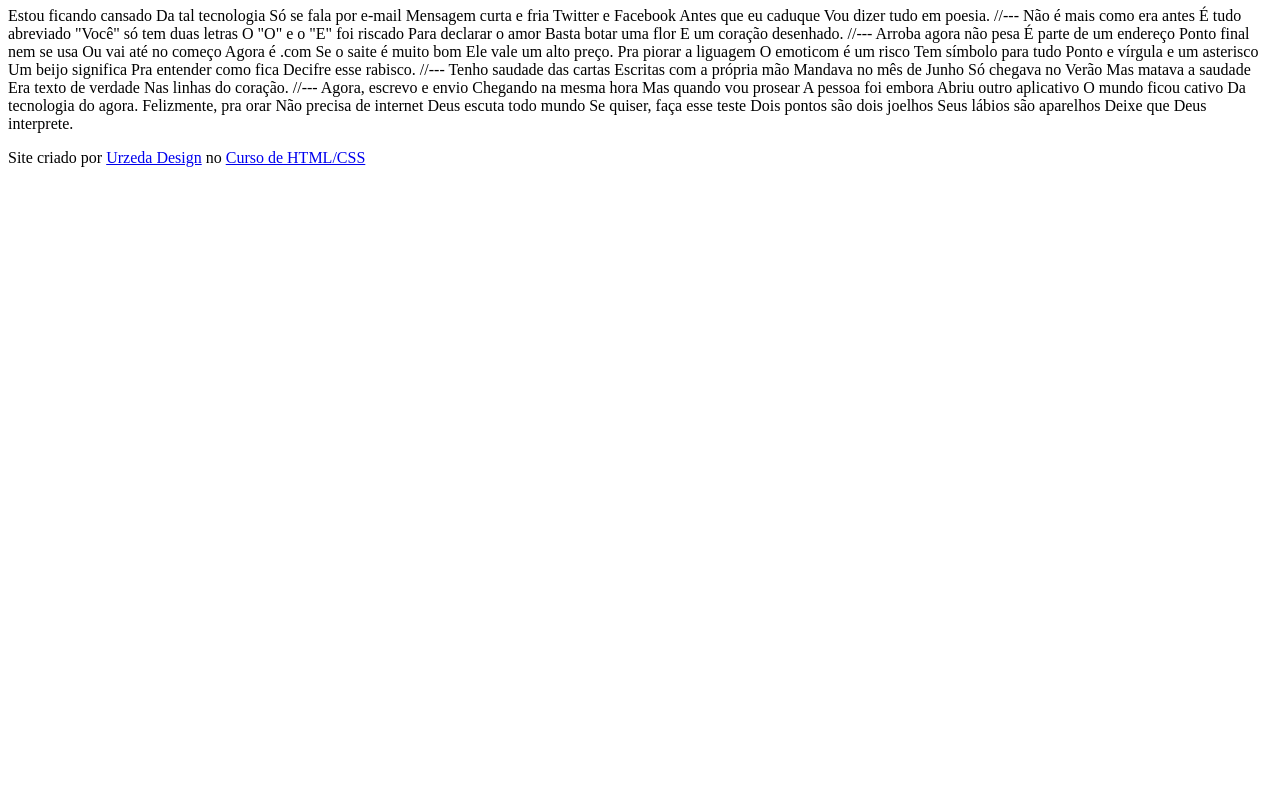
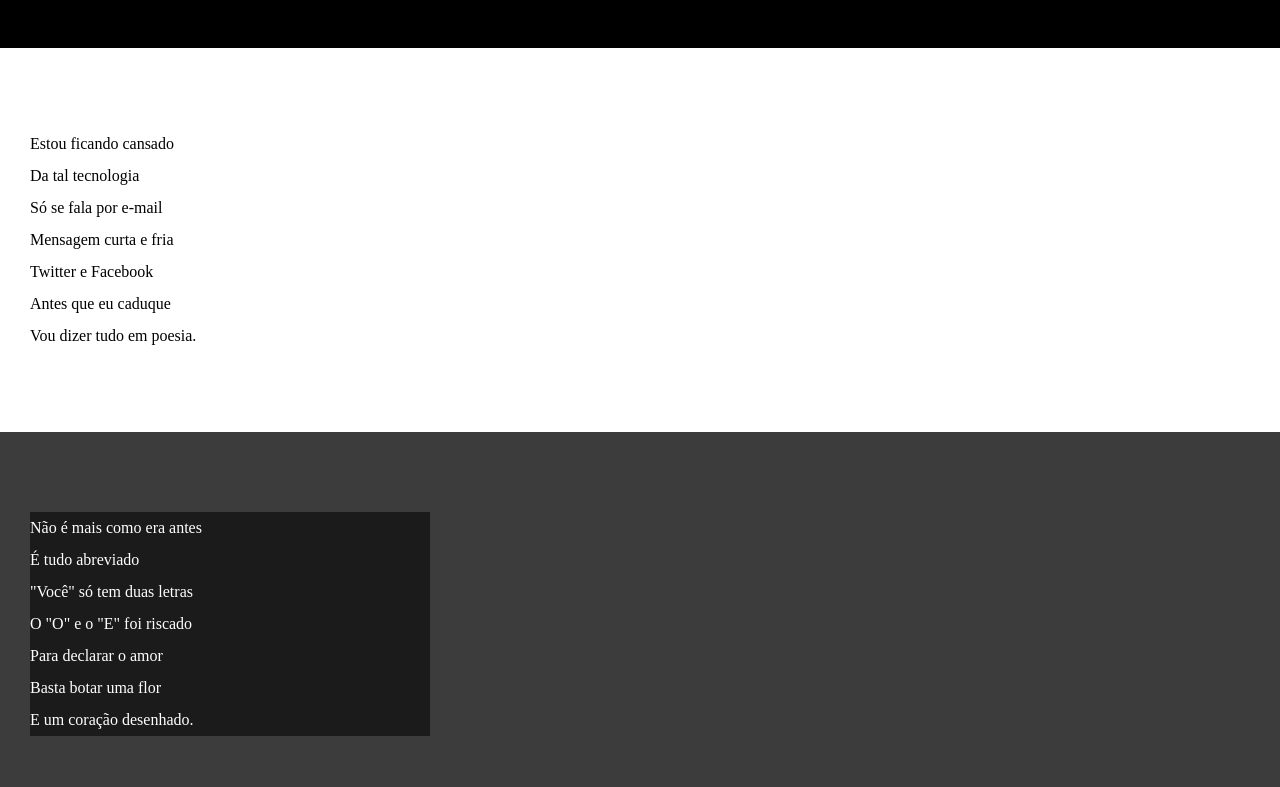
Before and after one commit to eberurzeda/html-css, a plain HTML site: page d012/index.html in a window 1280 px wide. Shown: the part 107-894 px from the top of the page. Before the commit the page ends 800 px from the top, so only its background shows below. Drawn offline with Linux system fonts and the light colour scheme.

Commit message:
Atualização do d012

```diff
--- /dev/null
+++ b/d012/estilo/style.css
@@ -0,0 +1,66 @@
+@charset "UTF-8";
+
+* {
+    margin: 0px;
+    padding: 0px;
+}
+
+htmal, body {
+    min-height: 100vh;
+    background-color: darkgrey;
+}
+
+header {
+    background-color: black;
+    color: white;
+    text-align: center;
+}
+
+header > h1 {
+    padding-top: 50px;
+    font-variant: small-caps;
+
+}
+
+header > p {
+    padding-bottom: 50px;
+}
+
+a {
+    color: white;
+    text-decoration: none;
+    font-weight: bolder;
+}
+
+a:hover {
+    text-decoration: underline;
+}
+
+section {
+    padding-top: 10vh;
+    padding-bottom: 10vh;
+    line-height: 2em;
+    padding-left: 30px;
+}
+
+section.normal {
+    background-color: white;
+    color: black;
+}
+
+section.imagem {
+    background-color: rgba(0, 0, 0, 0.644);
+    color: white;
+}
+
+section.imagem > p {
+    width: 400px;
+    background-color: rgba(0, 0, 0, 0.541);
+}
+
+footer {
+    background-color: black;
+    color: white;
+    text-align: center;
+    padding: 10px;
+}
--- a/d012/index.html
+++ b/d012/index.html
@@ -4,6 +4,7 @@
     <meta charset="UTF-8">
     <meta name="viewport" content="width=device-width, initial-scale=1.0">
     <title>Cordel Moderno</title>
+    <link rel="stylesheet" href="estilo/style.css">
 </head>
 <body>
     <header>
@@ -16,69 +17,91 @@
 
     </header>
 
-    Estou ficando cansado
-    Da tal tecnologia
-    Só se fala por e-mail
-    Mensagem curta e fria
-    Twitter e Facebook
-    Antes que eu caduque
+    <section class="normal">
+        <p>
+            Estou ficando cansado <br>
+            Da tal tecnologia <br>
+            Só se fala por e-mail <br>
+            Mensagem curta e fria <br>
+            Twitter e Facebook <br>
+            Antes que eu caduque <br>
             Vou dizer tudo em poesia.
+        </p>
+    </section>
 
-    //---
 
-    Não é mais como era antes
-    É tudo abreviado
-    "Você" só tem duas letras
-    O "O" e o "E" foi riscado
-    Para declarar o amor
-    Basta botar uma flor
+
+    <section class="imagem">
+        <p>
+            Não é mais como era antes <br>
+            É tudo abreviado <br>
+            "Você" só tem duas letras <br>
+            O "O" e o "E" foi riscado <br>
+            Para declarar o amor <br>
+            Basta botar uma flor <br>
             E um coração desenhado.
+        </p>
+    </section>
 
-    //---
 
-    Arroba agora não pesa
-    É parte de um endereço
-    Ponto final nem se usa
-    Ou vai até no começo
-    Agora é .com
-    Se o saite é muito bom
+
+    <section class="normal">
+        <p>
+            Arroba agora não pesa <br>
+            É parte de um endereço <br>
+            Ponto final nem se usa <br>
+            Ou vai até no começo <br>
+            Agora é .com <br>
+            Se o saite é muito bom <br>
             Ele vale um alto preço.
+        </p>
 
-    Pra piorar a liguagem
-    O emoticom é um risco
-    Tem símbolo para tudo
-    Ponto e vírgula e um asterisco
-    Um beijo significa
-    Pra entender como fica
+        <p>
+            Pra piorar a liguagem <br>
+            O emoticom é um risco <br>
+            Tem símbolo para tudo <br>
+            Ponto e vírgula e um asterisco <br>
+            Um beijo significa <br>
+            Pra entender como fica <br>
             Decifre esse rabisco.
+        </p>
+    </section>
 
-    //---
 
-    Tenho saudade das cartas
-    Escritas com a própria mão
-    Mandava no mês de Junho
-    Só chegava no Verão
-    Mas matava a saudade
-    Era texto de verdade
+    <section class="imagem">
+        <p>
+            Tenho saudade das cartas <br>
+            Escritas com a própria mão <br>
+            Mandava no mês de Junho <br>
+            Só chegava no Verão <br>
+            Mas matava a saudade <br>
+            Era texto de verdade <br>
             Nas linhas do coração.
+        </p>
+    </section>
 
-    //---
 
-    Agora, escrevo e envio
-    Chegando na mesma hora
-    Mas quando vou prosear
-    A pessoa foi embora
-    Abriu outro aplicativo
-    O mundo ficou cativo
-    Da tecnologia do agora.
 
-    Felizmente, pra orar
-    Não precisa de internet
-    Deus escuta todo mundo
-    Se quiser, faça esse teste
-    Dois pontos são dois joelhos
-    Seus lábios são aparelhos
+    <section class="normal">
+        <p>
+            Agora, escrevo e envio <br>
+            Chegando na mesma hora <br>
+            Mas quando vou prosear <br>
+            A pessoa foi embora <br>
+            Abriu outro aplicativo <br>
+            O mundo ficou cativo <br>
+            Da tecnologia do agora. <br>
+        </p>
+        <p>
+            Felizmente, pra orar <br>
+            Não precisa de internet <br>
+            Deus escuta todo mundo <br>
+            Se quiser, faça esse teste <br>
+            Dois pontos são dois joelhos <br>
+            Seus lábios são aparelhos <br>
             Deixe que Deus interprete.
+        </p>
+    </section>
 
     <footer>
         <p> Site criado por <a href="https://urzeda.com/" target="_blank">Urzeda Design</a> no <a href="https://eberurzeda.github.io/html-css/" target="_blank">Curso de HTML/CSS</a></p>
```
Lines whose indentation alone changed are shown as unchanged.
